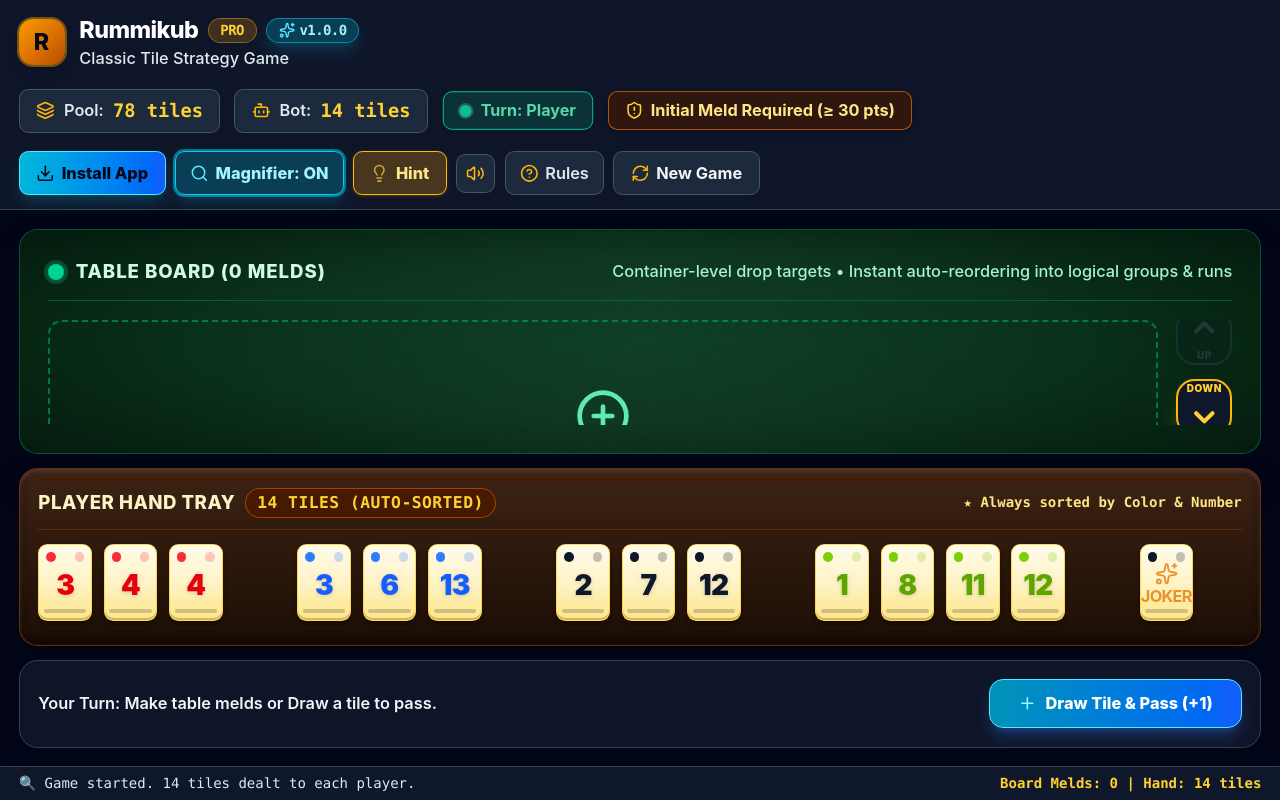
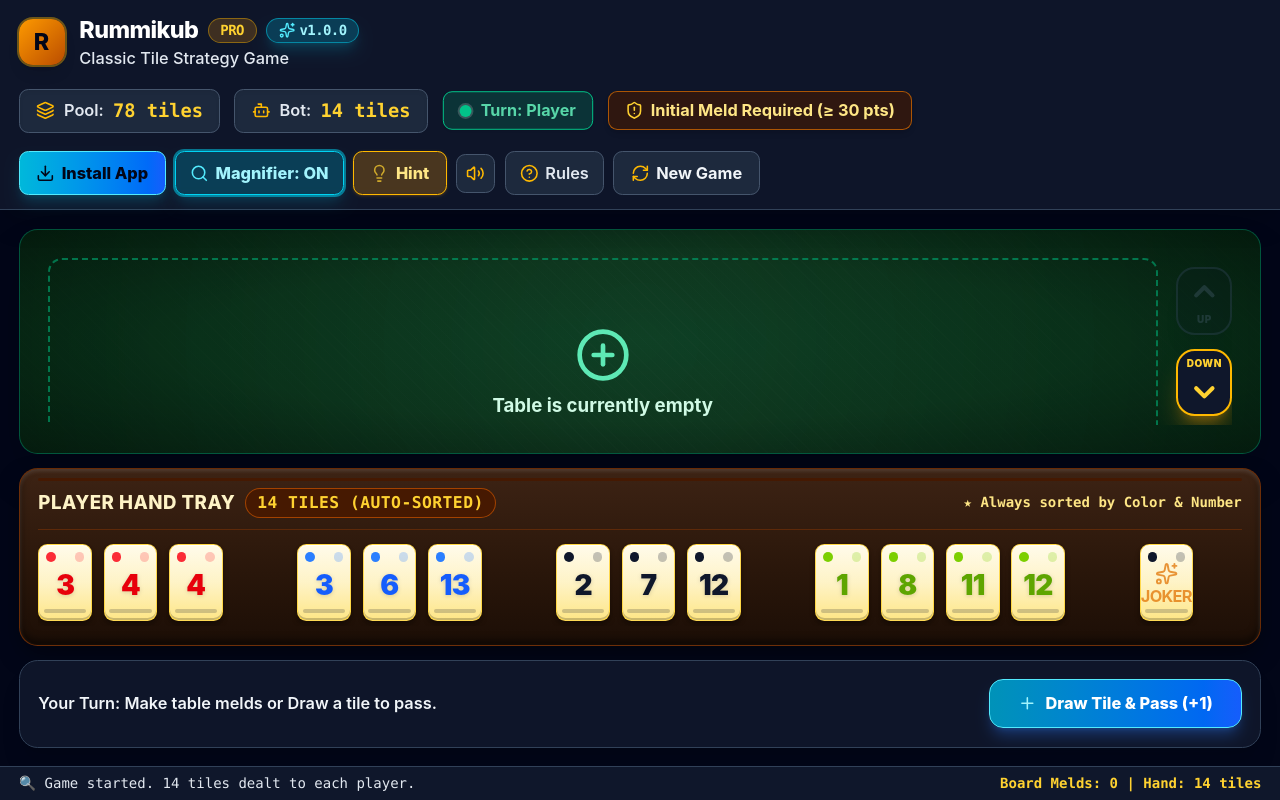
Before and after one commit to tryggth/games, a React (Vite) app: page / in a window 1280 px wide. Built offline with nearby package versions, Linux system fonts and the light colour scheme.

Commit message:
Remove table board header bar to maximize vertical space in meld area

```diff
--- a/public/sw.js
+++ b/public/sw.js
@@ -1,4 +1,4 @@
-const CACHE_NAME = 'rummikub-pwa-v1.0.1787252492159';
+const CACHE_NAME = 'rummikub-pwa-v1.0.1787252742487';
 const ASSETS_TO_CACHE = [
   './',
   './index.html',
--- a/src/components/Board.tsx
+++ b/src/components/Board.tsx
@@ -232,19 +232,6 @@
       {/* Background Ambient Radial Gradient */}
       <div className="absolute inset-0 bg-radial from-emerald-500/5 via-transparent to-black/40 pointer-events-none" />
 
-      {/* Board Header Bar */}
-      <div className="flex items-center justify-between pb-3 border-b border-emerald-700/60 z-10 mb-4">
-        <div className="flex items-center gap-2.5">
-          <span className="w-3.5 h-3.5 rounded-full bg-emerald-400 ring-4 ring-emerald-500/30" />
-          <h2 className="text-base font-extrabold uppercase tracking-wider text-emerald-100">
-            Table Board ({melds.length} Melds)
-          </h2>
-        </div>
-        <span className="text-sm text-emerald-200 font-medium hidden sm:inline">
-          Container-level drop targets • Instant auto-reordering into logical groups & runs
-        </span>
-      </div>
-
       {/* Main Board Content Row (Melds Grid + Dedicated Right-Side Scroll Arrows) */}
       <div className="flex-1 min-h-0 flex gap-3 relative z-10 overflow-hidden">
         {/* Dense Multi-Meld Flex-Wrap Grid Container with Smooth Scrolling */}
```
Also changed, not shown: combined_source_code.txt.
